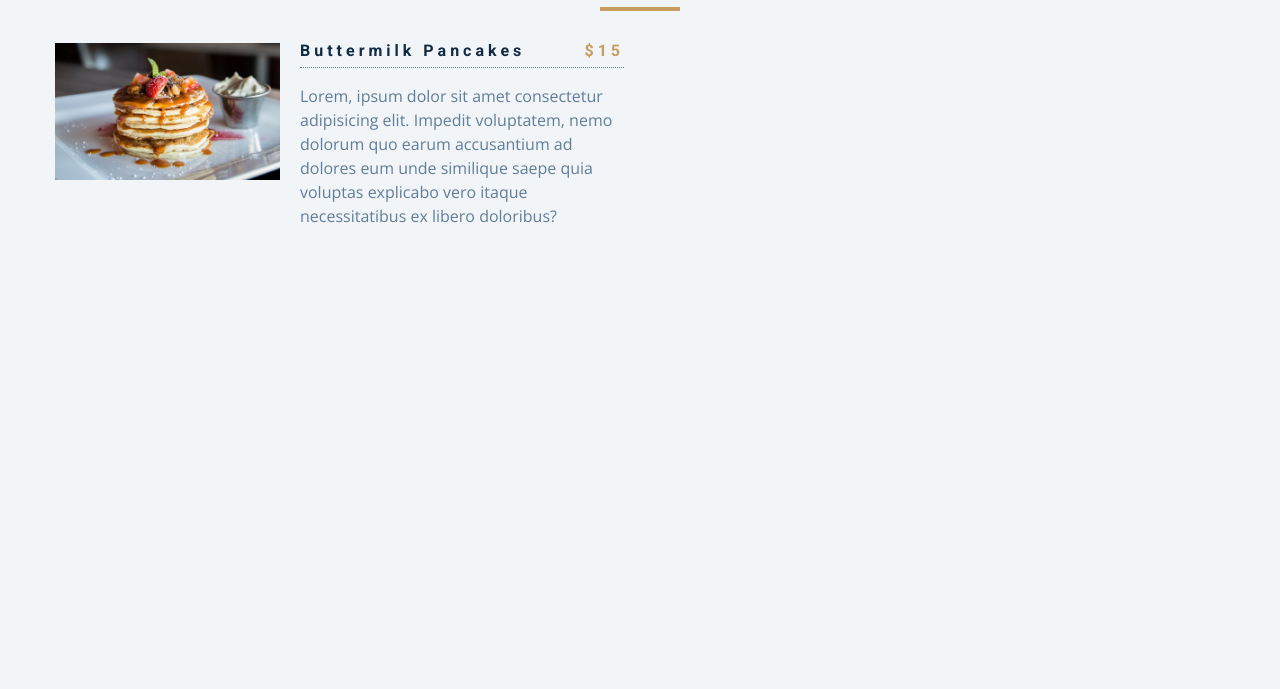
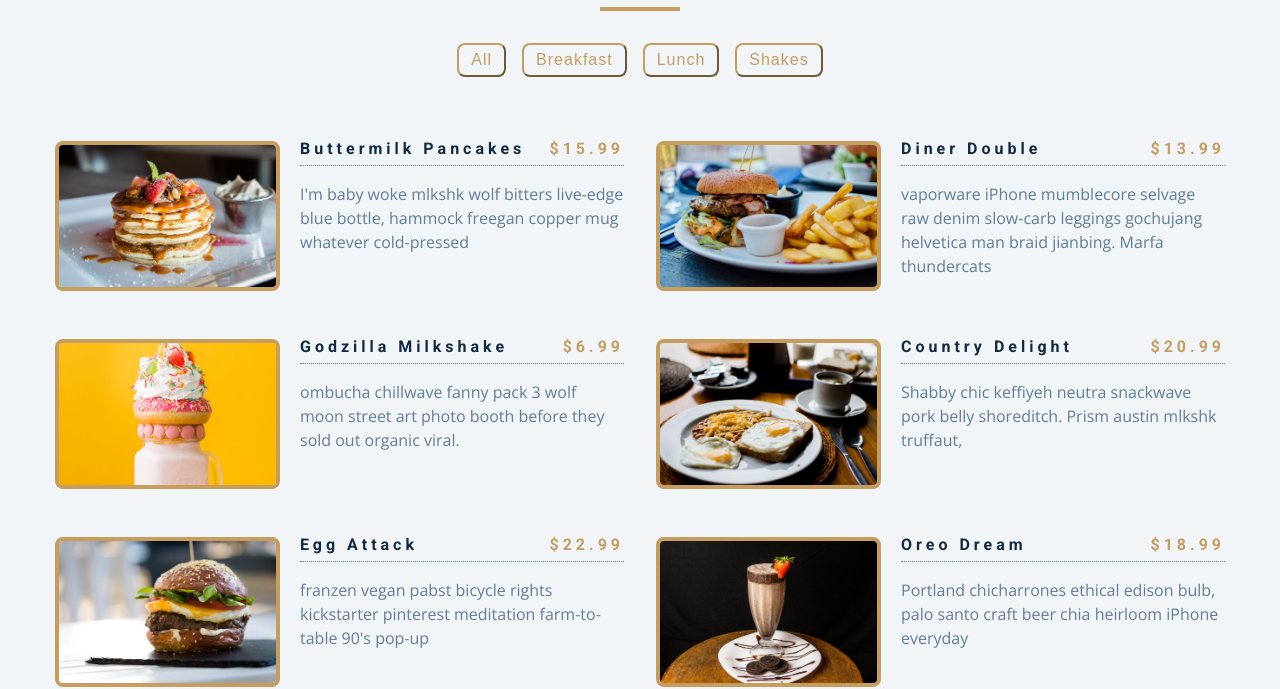
Before and after one commit to DanZ98/Udemy-Menu-Project, a plain HTML site: page index.html in a window 1280 px wide. Shown: the part 125-814 px from the top of the page. Drawn offline with nearby package versions, Linux system fonts and the light colour scheme.

Commit message:
Completed up to dataset JavaScript

```diff
--- a/assets/js/scripts.js
+++ b/assets/js/scripts.js
@@ -5,7 +5,7 @@ const menu = [
       title: "buttermilk pancakes",
       category: "breakfast",
       price: 15.99,
-      img: "./images/item-1.jpeg",
+      img: "assets/img/item-1.jpg",
       desc: `I'm baby woke mlkshk wolf bitters live-edge blue bottle, hammock freegan copper mug whatever cold-pressed `,
     },
     {
@@ -13,7 +13,7 @@ const menu = [
       title: "diner double",
       category: "lunch",
       price: 13.99,
-      img: "./images/item-2.jpeg",
+      img: "assets/img/item-2.jpg",
       desc: `vaporware iPhone mumblecore selvage raw denim slow-carb leggings gochujang helvetica man braid jianbing. Marfa thundercats `,
     },
     {
@@ -21,7 +21,7 @@ const menu = [
       title: "godzilla milkshake",
       category: "shakes",
       price: 6.99,
-      img: "./images/item-3.jpeg",
+      img: "assets/img/item-3.jpg",
       desc: `ombucha chillwave fanny pack 3 wolf moon street art photo booth before they sold out organic viral.`,
     },
     {
@@ -29,7 +29,7 @@ const menu = [
       title: "country delight",
       category: "breakfast",
       price: 20.99,
-      img: "./images/item-4.jpeg",
+      img: "assets/img/item-4.jpg",
       desc: `Shabby chic keffiyeh neutra snackwave pork belly shoreditch. Prism austin mlkshk truffaut, `,
     },
     {
@@ -37,7 +37,7 @@ const menu = [
       title: "egg attack",
       category: "lunch",
       price: 22.99,
-      img: "./images/item-5.jpeg",
+      img: "assets/img/item-5.jpg",
       desc: `franzen vegan pabst bicycle rights kickstarter pinterest meditation farm-to-table 90's pop-up `,
     },
     {
@@ -45,7 +45,7 @@ const menu = [
       title: "oreo dream",
       category: "shakes",
       price: 18.99,
-      img: "./images/item-6.jpeg",
+      img: "assets/img/item-6.jpg",
       desc: `Portland chicharrones ethical edison bulb, palo santo craft beer chia heirloom iPhone everyday`,
     },
     {
@@ -53,7 +53,7 @@ const menu = [
       title: "bacon overflow",
       category: "breakfast",
       price: 8.99,
-      img: "./images/item-7.jpeg",
+      img: "assets/img/item-7.jpg",
       desc: `carry jianbing normcore freegan. Viral single-origin coffee live-edge, pork belly cloud bread iceland put a bird `,
     },
     {
@@ -61,7 +61,7 @@ const menu = [
       title: "american classic",
       category: "lunch",
       price: 12.99,
-      img: "./images/item-8.jpeg",
+      img: "assets/img/item-8.jpg",
       desc: `on it tumblr kickstarter thundercats migas everyday carry squid palo santo leggings. Food truck truffaut  `,
     },
     {
@@ -69,7 +69,48 @@ const menu = [
       title: "quarantine buddy",
       category: "shakes",
       price: 16.99,
-      img: "./images/item-9.jpeg",
+      img: "assets/img/item-9.jpg",
       desc: `skateboard fam synth authentic semiotics. Live-edge lyft af, edison bulb yuccie crucifix microdosing.`,
     },
   ];
+
+    // Retrieve div element with class
+    const sectionCenter = document.querySelector('.section-center');
+
+    // Retrieve button class filter-btn
+    const filterBtns = document.querySelectorAll('.filter-btn');
+
+    // When page loads execute displayMenuItems callback function
+    window.addEventListener('DOMContentLoaded', function(){
+      displayMenuItems(menu);
+    });
+
+    // Filter items
+    filterBtns.forEach(function(btn){
+        btn.addEventListener('click', function(e){
+            console.log(e.currentTarget.dataset);
+        });
+    });
+
+    function displayMenuItems(menuItem){
+
+        // Map loop through menu array of objects and alter object's elements dynamically within article element
+        let displayMenu = menuItem.map(function(item){
+            return ` <article class="menu-item">
+                        <img src=${item.img} class="photo" alt=${item.title}>
+                        <div class="item-info">
+                            <header>
+                                <h4>${item.title}</h4>
+                                <h4 class="price">$${item.price}</h4>
+                            </header>
+                            <p class="item-text">${item.desc}</p>
+                        </div>
+                    </article>`;
+        });
+
+        // Eliminating commas after each article element
+        displayMenu = displayMenu.join('');
+
+        // Adding and displaying displayMenu article elements inside of sectionCenter element
+        sectionCenter.innerHTML = displayMenu;
+    }
--- a/index.html
+++ b/index.html
@@ -5,28 +5,34 @@
     <meta name="viewport" content="width=device-width, initial-scale=1.0" />
     <title>Menu</title>
     <!-- font-awesome -->
-    <link
-      rel="stylesheet"
-      href="https://cdnjs.cloudflare.com/ajax/libs/font-awesome/5.14.0/css/all.min.css"
-    />
+    <link rel="stylesheet" href="https://cdnjs.cloudflare.com/ajax/libs/font-awesome/5.14.0/css/all.min.css" />
     <!-- styles -->
     <link rel="stylesheet" href="assets/css/styles.css" />
   </head>
   <body>
 
     <section class="menu">
+
         <!-- title -->
         <div class="title">
             <h2>our menu</h2>
             <div class="underline"></div>
         </div>
+
         <!-- filter button -->
+        <div class="btn-container">
+            <button class="filter-btn" type="button">all</button>
+            <button class="filter-btn" type="button">breakfast</button>
+            <button class="filter-btn" type="button">lunch</button>
+            <button class="filter-btn" type="button">shakes</button>
+        </div>
+
         <!-- menu items -->
         <div class="section-center">
 
             <!-- single item -->
             <article class="menu-item">
-                <img src="assets/img/menu-item.jpg" alt="photo">
+                <img src="assets/img/item-1.jpg" class="photo" alt="photo">
                 <div class="item-info">
                     <header>
                         <h4>buttermilk pancakes</h4>
```
